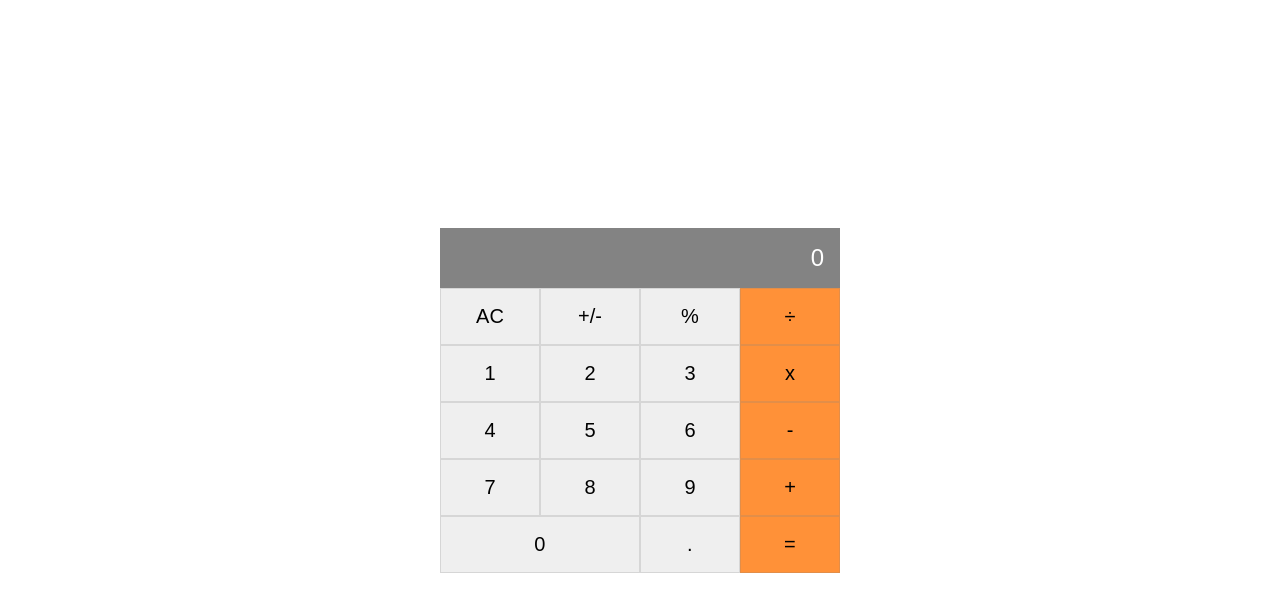
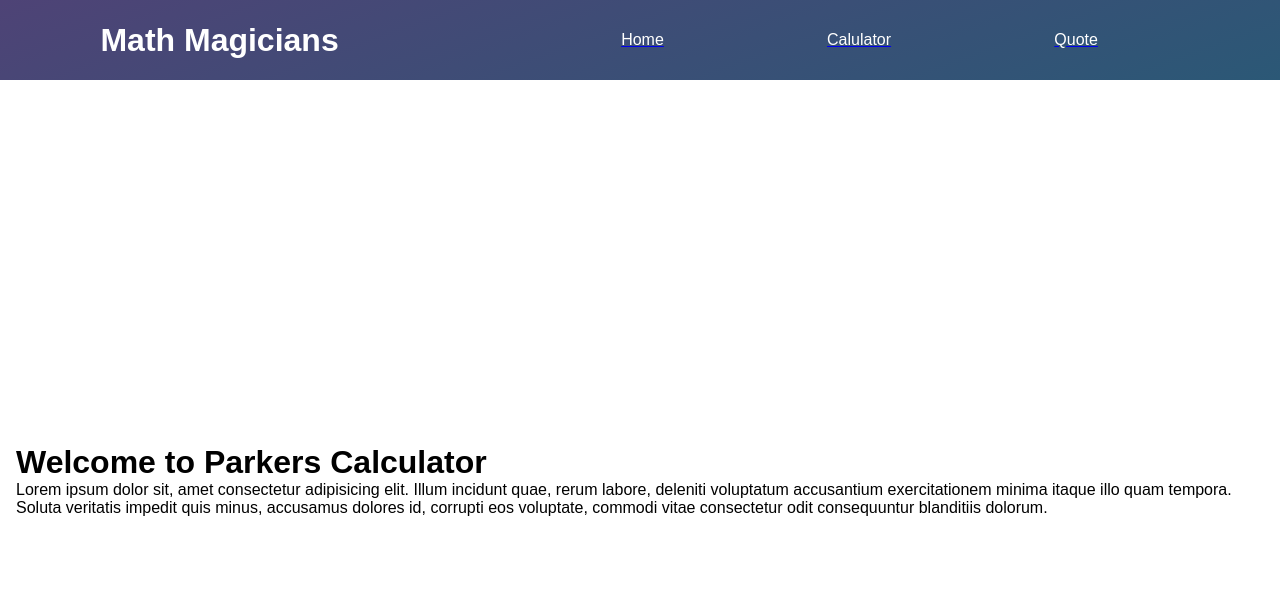
Before and after one commit to mrparkersson/Calculator, a React (Create React App) app: page /home in a window 1280 px wide. Shown: the top 612 px of the page. Built offline with nearby package versions, Linux system fonts and the light colour scheme.

Commit message:
Add routing to components

```diff
--- a/package.json
+++ b/package.json
@@ -8,6 +8,7 @@
     "@testing-library/user-event": "^13.5.0",
     "react": "^17.0.2",
     "react-dom": "^17.0.2",
+    "react-router-dom": "^5.2.0",
     "react-scripts": "5.0.0",
     "web-vitals": "^2.1.4"
   },
--- a/src/App.js
+++ b/src/App.js
@@ -1,11 +1,22 @@
 import React from 'react';
 import Calculator from './Components/Calculator';
+import Navbar from './Components/Navbar';
+import { BrowserRouter as Router, Route, Switch } from 'react-router-dom';
+import Home from './Components/Home';
+import Quote from './Components/Quote';
 
 function App() {
   return (
-    <div className='App'>
-      <Calculator />
-    </div>
+    <Router>
+      <Navbar />
+      <div className='App'>
+        <Switch>
+          <Route path='/calculator' component={Calculator} />
+          <Route path='/home' exact component={Home} />
+          <Route path='/quotes' component={Quote} />
+        </Switch>
+      </div>
+    </Router>
   );
 }
 
--- /dev/null
+++ b/src/Components/Home.js
@@ -0,0 +1,21 @@
+import React from 'react';
+import './styles/Home.css';
+
+const Home = () => {
+  return (
+    <div className='container'>
+      <div className='home-container'>
+        <h1>Welcome to Parkers Calculator</h1>
+        <p>
+          Lorem ipsum dolor sit, amet consectetur adipisicing elit. Illum
+          incidunt quae, rerum labore, deleniti voluptatum accusantium
+          exercitationem minima itaque illo quam tempora. Soluta veritatis
+          impedit quis minus, accusamus dolores id, corrupti eos voluptate,
+          commodi vitae consectetur odit consequuntur blanditiis dolorum.
+        </p>
+      </div>
+    </div>
+  );
+};
+
+export default Home;
--- /dev/null
+++ b/src/Components/Navbar.js
@@ -0,0 +1,26 @@
+import React from 'react';
+import { Link } from 'react-router-dom';
+import './styles/Navbar.css';
+
+const Navbar = () => {
+  return (
+    <div>
+      <div className='navbar-container'>
+        <h1>Math Magicians</h1>
+        <ul>
+          <Link to='/home'>
+            <li>Home</li>
+          </Link>
+          <Link to='/calculator'>
+            <li>Calulator</li>
+          </Link>
+          <Link to='/quotes'>
+            <li>Quote</li>
+          </Link>
+        </ul>
+      </div>
+    </div>
+  );
+};
+
+export default Navbar;
--- /dev/null
+++ b/src/Components/Quote.js
@@ -0,0 +1,14 @@
+import React from 'react';
+import './styles/Quote.css';
+const Quote = () => {
+  return (
+    <div>
+      <p>
+        Mathematics is not about numbers, equations, computations or algorithms:
+        it is about understanding
+      </p>
+      <span>William Paul Thurston</span>
+    </div>
+  );
+};
+export default Quote;
--- /dev/null
+++ b/src/Components/styles/Home.css
@@ -0,0 +1,17 @@
+/* .container {
+  padding: 5rem;
+  height: 100vh;
+}
+.home-container {
+  background-image: linear-gradient(to right, #434343 0%, black 100%);
+  color: white;
+  display: flex;
+  flex-direction: column;
+  gap: 40px;
+  align-items: center;
+  justify-content: center;
+}
+
+p {
+  padding: 3rem;
+} */
--- /dev/null
+++ b/src/Components/styles/Navbar.css
@@ -0,0 +1,26 @@
+.navbar-container {
+  display: flex;
+  align-items: center;
+  min-height: 10vh;
+  background-image: linear-gradient(-20deg, #2b5876 0%, #4e4376 100%);
+  color: white;
+  justify-content: space-around;
+  cursor: pointer;
+}
+
+.navbar-container ul {
+  align-items: center;
+  justify-content: space-around;
+  display: flex;
+  width: 50%;
+  list-style: none;
+}
+
+.navbar-container ul li {
+  color: white;
+  text-decoration: none;
+}
+
+.navbar-container ul li:hover {
+  border-bottom: 2px solid white;
+}
```
Also changed, not shown: src/Components/styles/Quote.css (added), 1 other file (tests, documents, lock files or other folders).
